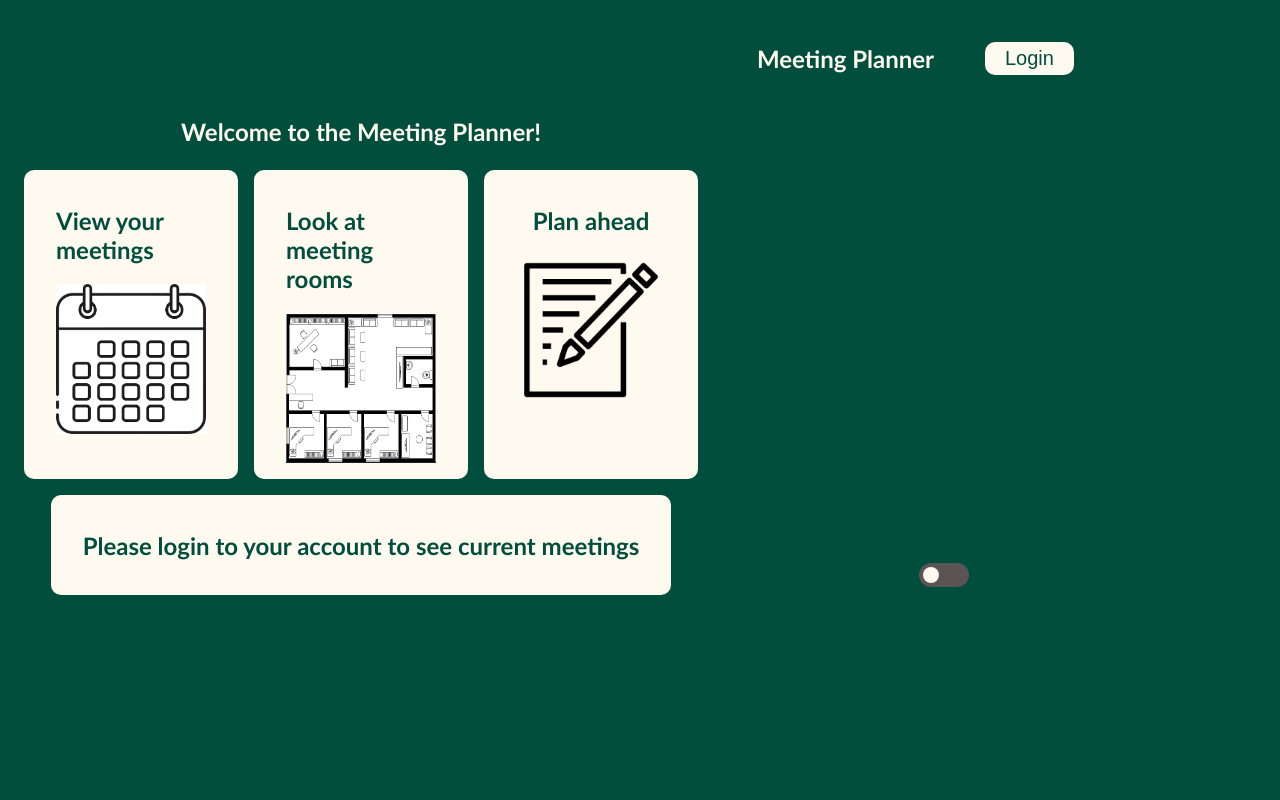
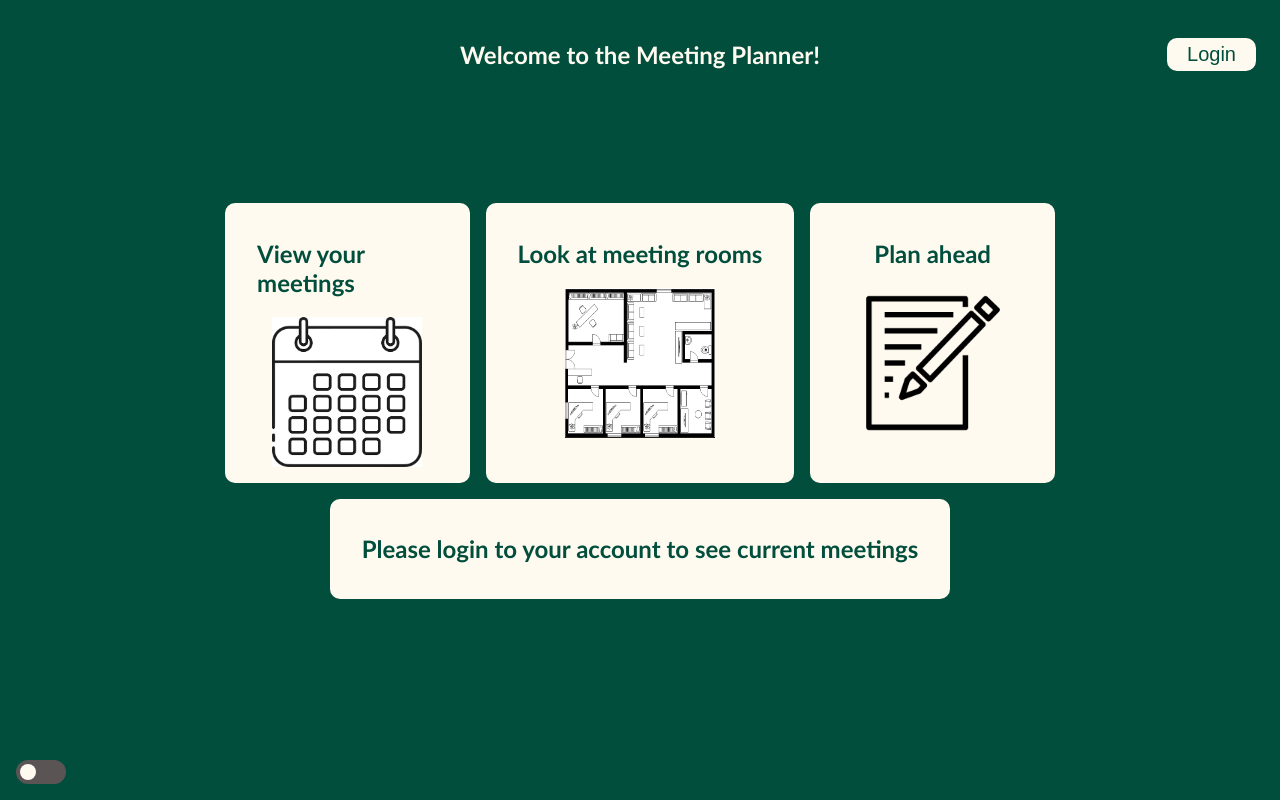
Before and after one commit to Erikabuckley/django-skills, a Django app: page / in a window 1280 px wide. Run offline with Django 5.2, Linux system fonts and the light colour scheme.

Commit message:
Homepage styling

```diff
--- a/meeting_planner/templates/base.html
+++ b/meeting_planner/templates/base.html
@@ -27,11 +27,11 @@
         {%else %}
         <nav class="header">
             <div></div>
-            <h1 style="padding:0.5rem"> Meeting Planner</h1>
+            <h1 style="margin:0">Welcome to the Meeting Planner!</h1>
             <form method="get" action="{% url 'login' %}">
                 <button type="submit">Login</button>
             </form>
-        </div>
+        </nav>
         {%endif%}
 
 
@@ -41,6 +41,9 @@
     </div>
 
     <div id="footer">
+        <h1></h1>
+    </div>
+    <div id="mode">
         <label class="switch" for="darklight">
             <input type="checkbox" id="darklight">
             <span class="slider round"></span>
--- a/meeting_planner/templates/website/welcome.html
+++ b/meeting_planner/templates/website/welcome.html
@@ -12,12 +12,12 @@
 
     {% if user.is_authenticated %}
         <div class="card">
-            <div class="item meetings">
-                <h2>Next Meeting: {{ nextmeeting.title }} on {{ nextmeeting.date }}</h2>
-                </ul>
+            <div class="item dash meetings">
+                <h2>Next Meeting</h2>
+                <h3>{{ nextmeeting.title }} </h3>
+                <h3>{{ nextmeeting.date }}</h3>
             </div>
-        </div>
-        <div class="card">
+
             <div class="item dash meetings">
                 <h2>Upcoming Meetings</h2>
                     {% for meeting in meetings %}
@@ -77,10 +77,9 @@
 
 
     {%else%}
-        <h1 style="margin:0">Welcome to the Meeting Planner!</h1>
-
+        <div class="nonauthcard">
             <div class="card">
-            <div class="item">
+                <div class="item dash">
                     <h2>View your meetings</h2>
                     <img src="{% static 'website/icon.png' %}" width="150" height="150" alt="Photo of a computer">
                 </div>
@@ -89,18 +88,16 @@
                     <img src="{% static 'website/floorplan.png' %}" width="150" height="150" alt="Photo of a floorplan">
 
                 </div>
-            <div class="item">
+                <div class="item dash">
                     <h2>Plan ahead</h2>
                     <img src="{% static 'website/plan.png' %}" width="150" height="150" alt="Photo of a pen and pencil">
                 </div>
             </div>
-        <div class="card" style="margin-top:auto">
-            <div class="item" id="notice">
+            <div class="card">
+                <div class="item dash" id="notice">
                     <h2 >Please login to your account to see current meetings</h2>
                 </div>
             </div>
-
-
+        </div>
     {%endif%}
-
 {%endblock%}
--- a/meeting_planner/website/static/website/style.css
+++ b/meeting_planner/website/static/website/style.css
@@ -13,6 +13,7 @@ body {
     margin: 0;
     display:flex;
     flex-direction: column;
+    min-height: 100dvh;
 }
 
 button {
@@ -130,10 +131,16 @@ input{
     color:black;
 }
 
+#mode{
+    padding: 1rem;
+    bottom: 0;
+    align-items: center;
+    position: fixed;
+}
+
 #footer{
-    padding: 1rem;
-    margin-top: auto;
-    align-items: center;
+    padding:1rem;
+
 }
 
 /*######################dark mode ##############################*/
@@ -223,7 +230,7 @@ input:checked + .slider:before {
 .header{
     display: grid;
     grid-template-columns: 1fr 1fr 1fr;
-    padding: 1rem;
+    padding: 1.5rem;
     align-items: center;
 }
 
@@ -256,6 +263,9 @@ input:checked + .slider:before {
     display: flex;
     flex-direction: column;
     align-items: center;
+    justify-content: center;
+    height: 100%;
+    flex-grow: 1;
 }
 
 #login-button{
--- a/meeting_planner/website/static/website/welcome.css
+++ b/meeting_planner/website/static/website/welcome.css
@@ -35,3 +35,11 @@
     padding: 1rem;
     font-weight: bold;
 }
+
+
+.nonauthcard{
+    display: flex;
+    flex-direction: column;
+    align-items: center;
+    justify-content: center;
+}
```
Also changed, not shown: 1 other file. Lines whose indentation alone changed are shown as unchanged.
